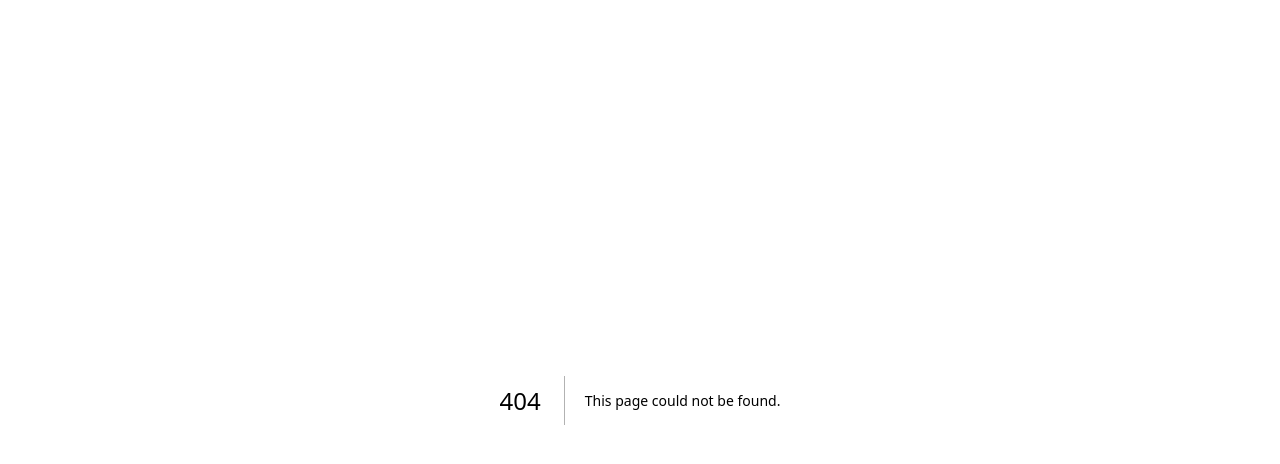
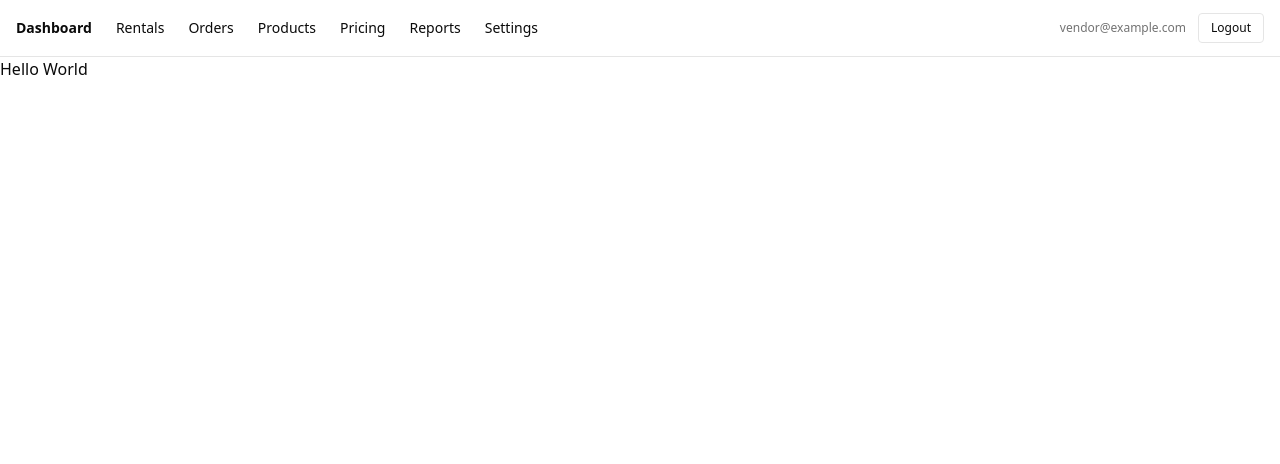
Before and after one commit to saatvik-10/odoo, a Next.js app in the folder frontend/: page /rentals in a window 1280 px wide. Before the commit this address had no page. Shown: the top 464 px of the page. Built offline with nearby package versions, Linux system fonts and the light colour scheme.

Commit message:
updated vendor navbar

```diff
--- /dev/null
+++ b/frontend/src/app/(vendor)/rentals/page.tsx
@@ -0,0 +1,11 @@
+import React from 'react'
+
+const Rentals = () => {
+  return (
+    <div>
+      Hello World
+    </div>
+  )
+}
+
+export default Rentals
--- a/frontend/src/components/navbars/VendorNavbar.tsx
+++ b/frontend/src/components/navbars/VendorNavbar.tsx
@@ -3,18 +3,22 @@ import Link from 'next/link';
 export function VendorNavbar() {
   return (
     <nav className='w-full border-b bg-white/70 backdrop-blur sticky top-0 z-40'>
-      {/* Background spans full width; inner wrapper centers content */}
       <div className='mx-auto max-w-7xl px-4 h-14 flex items-center justify-between text-sm'>
         <div className='flex gap-6'>
-          <Link href='/vendor' className='font-semibold'>Dashboard</Link>
-          <Link href='/vendor/products'>Products</Link>
-          <Link href='/vendor/orders'>Orders</Link>
-          <Link href='/vendor/pricing'>Pricing</Link>
-          <Link href='/vendor/reports'>Reports</Link>
-          <Link href='/vendor/settings'>Settings</Link>
+          <Link href='/vendor-dashboard' className='font-semibold'>
+            Dashboard
+          </Link>
+          <Link href='/vendor-rentals'>Rentals</Link>
+          <Link href='/vendor-orders'>Orders</Link>
+          <Link href='/vendor-products'>Products</Link>
+          <Link href='/vendor-pricing'>Pricing</Link>
+          <Link href='/vendor-reports'>Reports</Link>
+          <Link href='/vendor-settings'>Settings</Link>
         </div>
         <div className='flex items-center gap-3'>
-          <span className='text-xs text-muted-foreground'>vendor@example.com</span>
+          <span className='text-xs text-muted-foreground'>
+            vendor@example.com
+          </span>
           <button className='rounded border px-3 py-1.5 text-xs'>Logout</button>
         </div>
       </div>
```
